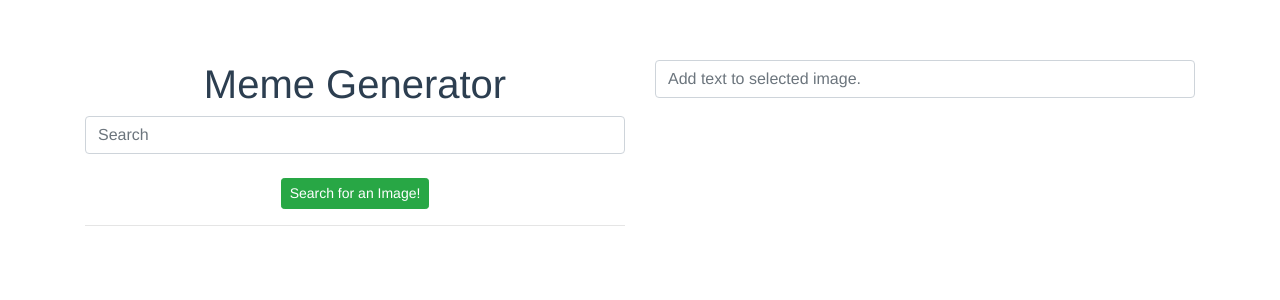
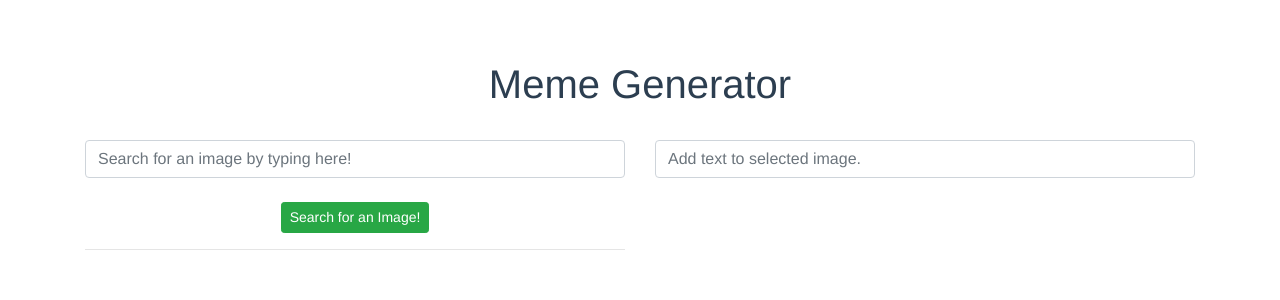
Before and after one commit to eyjiang/UM-Academic-Innovation, a Vue app in the folder client/: page / in a window 1280 px wide. Shown: the top 300 px of the page. Built offline with nearby package versions, Linux system fonts and the light colour scheme.

Commit message:
Update template to return a dynamic message, add request error handling

```diff
--- a/client/src/components/Main.vue
+++ b/client/src/components/Main.vue
@@ -1,17 +1,18 @@
 <template>
   <div class="container">
+  <h1>Meme Generator</h1>
+  <br>
     <div class="row">
       <div class="col-sm">
-        <h1>Meme Generator</h1>
 
         <!-- Search form -->
         <input class="form-control" v-model="user_input"
-        type="text" placeholder="Search" aria-label="Search">
+        type="text" placeholder="Search for an image by typing here!" aria-label="Search">
         <br>
         <button v-on:click="getData" type="button"
         class="btn btn-success btn-sm">Search for an Image!</button>
 
-        <hr><br><br>
+        <hr><p>{{ response_text }}</p><br>
 
         <div v-for="(photo_urls, index) in chunked_urls" :key="index" class="row">
           <div v-for="(photo_url, index) in photo_urls" :key="index" class="col-lg-4">
@@ -25,12 +26,12 @@
 
       <div class="col-md">
         <!-- Search form -->
-        <input class="form-control" type="text" v-model="user_meme_text"
+        <input class="form-control" id="add-text-box" type="text" v-model="user_meme_text"
         placeholder="Add text to selected image." aria-label="Search">
 
         <br>
 
-        <figure>
+        <figure class="selected-photo">
           <img v-bind:src="selected_photo_url">
           <figcaption>{{ selected_photo_url ? user_meme_text : ''}}</figcaption>
         </figure>
@@ -65,6 +66,7 @@ export default {
       selected_photo_url: '',
       user_meme_text: '',
       photo_cols: 2,
+      response_text: '',
     };
   },
   methods: {
@@ -76,6 +78,7 @@ export default {
           this.photo_urls = res.data.photo_urls;
           this.chunked_urls = [];
           this.chunked_urls = chunkArray(this.photo_cols, this.photo_urls, this.chunked_urls);
+          this.response_text = this.photo_urls.length === 0 ? 'No pictures found.' : 'Click on an image to select it!';
           console.log(this.chunked_urls);
         })
         .catch((error) => {
@@ -93,6 +96,9 @@ export default {
 <style>
 .select-meme-photo {
   position: relative;
+  margin: auto;
+  width: 50%;
+  padding: 15px;
 }
 .select-meme-img {
   display: inline-block;
@@ -101,7 +107,7 @@ export default {
   border-radius: 5px;
   background-color: #fff;
   box-shadow: 0 3px 5px rgba(0,0,0,0.3);
-  transition: all 0.3s ease-in-out;
+  transition: all 0.15s ease-in-out;
   margin: 10px;
 }
 .select-meme-img::after {
@@ -122,6 +128,13 @@ export default {
 .select-meme-img:hover::after {
   opacity: 1;
 }
+.selected-photo {
+  position: relative;
+  top: 20px;
+}
+#add-text-box {
+  position: relative;
+}
 figcaption {
   display: block;
   font-family: impact;
```
Also changed, not shown: 1 other file (tests, documents, lock files or other folders).
